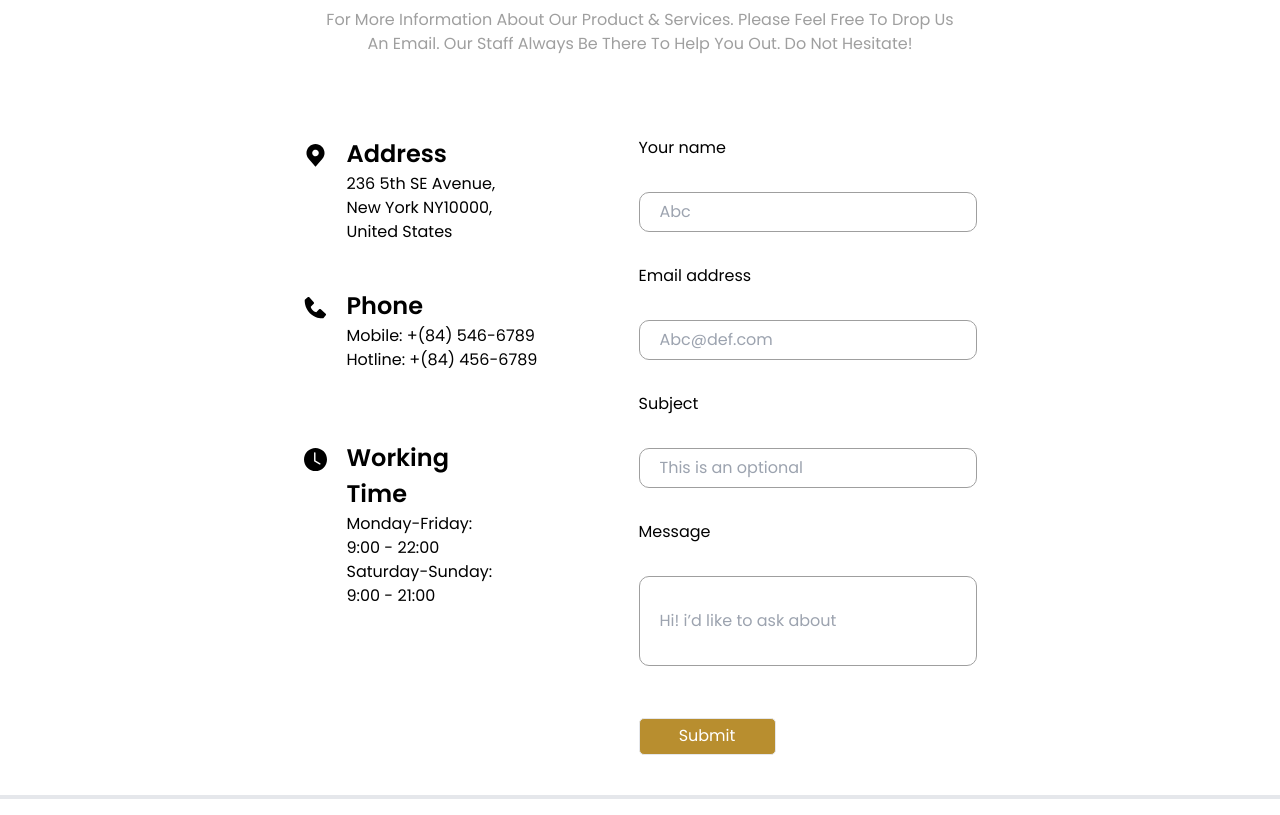
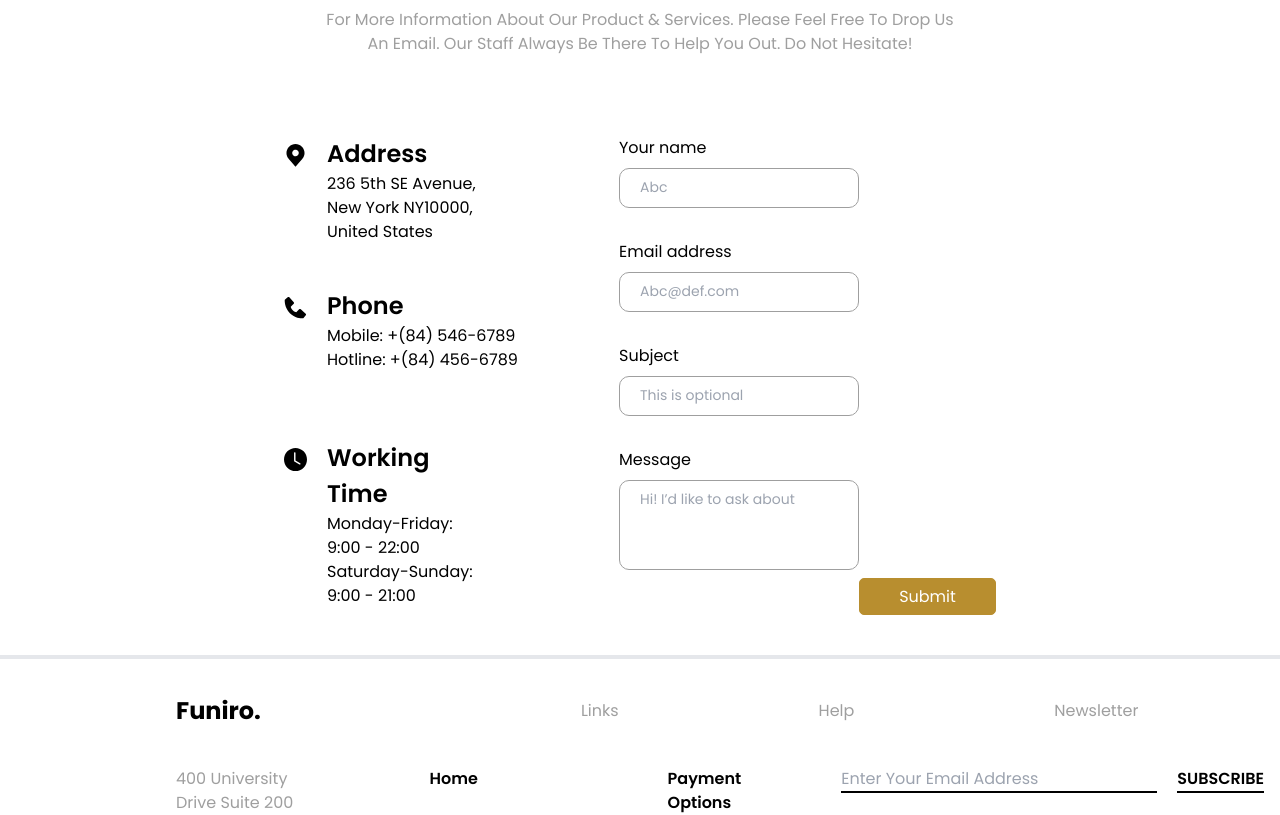
Before and after one commit to caiobrotzki/furniro, a React (Vite) app: page /contact in a window 1280 px wide. Shown: the part 440-1255 px from the top of the page. Built offline with nearby package versions, Linux system fonts and the light colour scheme.

Commit message:
fix add new functions

```diff
--- a/package.json
+++ b/package.json
@@ -13,7 +13,8 @@
     "phosphor-react": "^1.4.1",
     "react": "^19.0.0",
     "react-dom": "^19.0.0",
-    "react-router-dom": "^7.2.0"
+    "react-router-dom": "^7.2.0",
+    "sonner": "^2.0.5"
   },
   "devDependencies": {
     "@eslint/js": "^9.21.0",
--- a/src/App.tsx
+++ b/src/App.tsx
@@ -24,27 +24,34 @@ interface Produto {
 function AppContent() {
   const [cartItems, setCartItems] = useState<Produto[]>([]);
   const location = useLocation();
+
   const handleAddToCart = (produto: Produto) => {
     setCartItems((prevItems) => [...prevItems, produto]);
     console.log("Produto adicionado ao carrinho:", produto);
   };
+
+  // Função para remover item pelo índice
+  const handleRemoveItem = (index: number) => {
+    setCartItems((prevItems) => prevItems.filter((_, i) => i !== index));
+  };
+
   const hideNavBar =
-    location.pathname === "/" || location.pathname === "/createAcount";
+    location.pathname === "/l" || location.pathname === "/createAcount";
 
   return (
     <div>
-      {!hideNavBar && <NavBar cartItems={cartItems} />}
+      {!hideNavBar && (
+        <NavBar
+          cartItems={cartItems}
+          onRemoveItem={handleRemoveItem} // Passa a função aqui
+        />
+      )}
+
       <Routes>
-        <Route path="/" element={<Login />} />
+        <Route path="/l" element={<Login />} />
         <Route path="/createAcount" element={<CreateAcount />} />
-        <Route
-          path="/home"
-          element={<Home handleAddToCart={handleAddToCart} />}
-        />
-        <Route
-          path="/shop"
-          element={<Shop handleAddToCart={handleAddToCart} />}
-        />
+        <Route path="/" element={<Home />} />
+        <Route path="/shop" element={<Shop handleAddToCart={handleAddToCart} />} />
         <Route path="/about" element={<About />} />
         <Route path="/contact" element={<Contact />} />
       </Routes>
--- a/src/components/Button.tsx
+++ b/src/components/Button.tsx
@@ -1,18 +1,20 @@
 import React from "react";
 
-interface Buttonpropprops {
+interface ButtonPropProps {
   title: string;
   className: string;
   onClick?: () => void;
+  type?: "button" | "submit" | "reset"; // <- Adicionamos o tipo aqui
 }
 
-const ButtonProp: React.FC<Buttonpropprops> = ({
+const ButtonProp: React.FC<ButtonPropProps> = ({
   title,
   className,
   onClick,
+  type = "button", // <- Valor padrão
 }) => {
   return (
-    <button className={className} onClick={onClick}>
+    <button className={className} onClick={onClick} type={type}>
       {title}
     </button>
   );
--- a/src/components/NavBar.tsx
+++ b/src/components/NavBar.tsx
@@ -16,16 +16,17 @@ interface Produto {
 
 interface NavBarProps {
   cartItems: Produto[];
+  onRemoveItem: (index: number) => void; // Recebe a função de remover
 }
 
-function NavBar({ cartItems }: NavBarProps) {
+function NavBar({ cartItems, onRemoveItem }: NavBarProps) {
   const [cartPopupOpen, setCartPopupOpen] = useState(false);
 
   const abrirCartPopup = () => setCartPopupOpen(true);
   const fecharCartPopup = () => setCartPopupOpen(false);
 
   return (
-    <div className="w-full pt-6 pb-6 flex justify-between items-center px-20 fixed z-50 bg-white">
+    <div className="w-full pt-6 pb-6 flex justify-between items-center px-20 fixed z-40 bg-white">
       <div className="flex items-center gap-2">
         <img src={logo} alt="logo" className="w-[50px] h-[32px]" />
         <h1 className="text-black text-[34px] font-bold">Furniro</h1>
@@ -77,7 +78,11 @@ function NavBar({ cartItems }: NavBarProps) {
             onClick={abrirCartPopup}
           />
           {cartPopupOpen && (
-            <ShoppingCart cartItems={cartItems} onClose={fecharCartPopup} />
+            <ShoppingCart
+              cartItems={cartItems}
+              onClose={fecharCartPopup}
+              onRemoveItem={onRemoveItem} // PASSA PARA O POPUP A FUNÇÃO
+            />
           )}
         </div>
       </div>
--- a/src/pages/Contact.tsx
+++ b/src/pages/Contact.tsx
@@ -2,11 +2,27 @@ import Fundo from "./contact/components/fundo";
 import Content from "./contact/components/content";
 import Inputs from "./contact/components/inputs";
 import Footer from "../components/footer";
+import { useState } from "react";
 
 function Contact() {
+  const [showSuccess, setShowSuccess] = useState(false);
+
+  const handleFormSuccess = () => {
+    setShowSuccess(true);
+    setTimeout(() => setShowSuccess(false), 3000);
+  };
+
   return (
-    <div className="bg-[#FFFFF] min-h-screen">
+    <div className="bg-[#FFFFF] min-h-screen relative">
+      {/* Mensagem fixa no topo da tela */}
+      {showSuccess && (
+        <div className="fixed top-[100px] left-1/2 transform -translate-x-1/2 w-[320px] bg-green-500 text-white px-6 py-4 rounded-lg text-center shadow-lg z-[9999]">
+          Sua mensagem foi enviada!
+        </div>
+      )}
+
       <Fundo />
+
       <div className="max-w-6xl mx-auto px-4">
         <div className="mt-5 flex flex-col items-center animate-fade-in">
           <h1 className="text-center font-bold text-3xl md:text-4xl drop-shadow">
@@ -29,11 +45,14 @@ function Contact() {
             className="w-full md:w-auto flex justify-center animate-fade-in"
             style={{ animationDelay: "0.2s", animationFillMode: "both" }}
           >
-            <Inputs />
+            {/* Passa a função de sucesso como prop */}
+            <Inputs onSuccess={handleFormSuccess} />
           </div>
         </div>
       </div>
+
       <Footer />
+
       <style>
         {`
           .animate-fade-in {
--- a/src/pages/contact/components/inputs.tsx
+++ b/src/pages/contact/components/inputs.tsx
@@ -1,47 +1,91 @@
+import React, { useState } from "react";
 import Form from "../../../components/form";
 import ButtonProp from "../../../components/Button";
 
-function inputs() {
+interface InputsProps {
+  onSuccess?: () => void;
+}
+
+function Inputs({ onSuccess }: InputsProps) {
+  const [formData, setFormData] = useState({
+    name: "",
+    email: "",
+    subject: "",
+    message: "",
+  });
+
+  const handleChange = (
+    e: React.ChangeEvent<HTMLInputElement | HTMLTextAreaElement>
+  ) => {
+    setFormData({
+      ...formData,
+      [e.target.name]: e.target.value,
+    });
+  };
+
+  const handleSubmit = (e: React.FormEvent<HTMLFormElement>) => {
+    e.preventDefault();
+
+    // Chama a função para mostrar mensagem no topo
+    if (onSuccess) {
+      onSuccess();
+    }
+
+    setFormData({
+      name: "",
+      email: "",
+      subject: "",
+      message: "",
+    });
+  };
+
   return (
-    <div>
-      <h2 className="mb-8 text-[16px]"> Your name</h2>
+    <form onSubmit={handleSubmit}>
+      <h2 className="mb-2 text-[16px]">Your name</h2>
       <Form
         type="text"
-        name="text"
-        className="w-[240pxx] h-[40px] border border-[#9F9F9F] rounded-[10px] text-sl pl-5 mb-8 text-[16px]"
+        name="name"
+        value={formData.name}
+        onChange={handleChange}
+        className="w-[240px] h-[40px] border border-[#9F9F9F] rounded-[10px] text-sm pl-5 mb-8 text-[16px]"
         placeholder="Abc"
         required
       />
-      <h2 className="mb-8 text-[16px]"> Email address</h2>
+      <h2 className="mb-2 text-[16px]">Email address</h2>
       <Form
         type="email"
-        name="text"
-        className="w-[240pxx] h-[40px] border border-[#9F9F9F] rounded-[10px] text-sl pl-5 mb-8 text-[16px]"
+        name="email"
+        value={formData.email}
+        onChange={handleChange}
+        className="w-[240px] h-[40px] border border-[#9F9F9F] rounded-[10px] text-sm pl-5 mb-8 text-[16px]"
         placeholder="Abc@def.com"
         required
       />
-      <h2 className="mb-8 text-[16px]"> Subject</h2>
+      <h2 className="mb-2 text-[16px]">Subject</h2>
       <Form
         type="text"
-        name="text"
-        className="w-[240pxx] h-[40px] border border-[#9F9F9F] rounded-[10px] text-sl pl-5 mb-8 text-[16px]"
-        placeholder="This is an optional"
-        required
+        name="subject"
+        value={formData.subject}
+        onChange={handleChange}
+        className="w-[240px] h-[40px] border border-[#9F9F9F] rounded-[10px] text-sm pl-5 mb-8 text-[16px]"
+        placeholder="This is optional"
       />
-      <h2 className="mb-8 text-[16px]"> Message</h2>
-      <Form
-        type="text"
-        name="text"
-        className="w-[240pxx] h-[90px] border border-[#9F9F9F] rounded-[10px] text-sl pl-5 mb-8 text-[16px]"
-        placeholder="Hi! i’d like to ask about"
+      <h2 className="mb-2 text-[16px]">Message</h2>
+      <textarea
+        name="message"
+        value={formData.message}
+        onChange={handleChange}
+        className="w-[240px] h-[90px] border border-[#9F9F9F] rounded-[10px] text-sm pl-5 pt-2 mb-8 text-[16px] resize-none"
+        placeholder="Hi! I’d like to ask about"
         required
       />
       <ButtonProp
         title="Submit"
-        className="mt-5 w-[137px] h-[37.5px] bg-[#B88E2F] text-white border border-[B88E2F] rounded-[5px] "
+        type="submit"
+        className="mt-5 w-[137px] h-[37.5px] bg-[#B88E2F] text-white border border-[#B88E2F] rounded-[5px]"
       />
-    </div>
+    </form>
   );
 }
 
-export default inputs;
+export default Inputs;
--- a/src/pages/shop/components/card.tsx
+++ b/src/pages/shop/components/card.tsx
@@ -1,4 +1,5 @@
 import React, { useState } from "react";
+
 interface Produto {
   img: string;
   titulo: string;
@@ -12,14 +13,11 @@ interface CardProps {
 }
 
 const Card: React.FC<CardProps> = ({ produto, addToCart }) => {
-  const [hovered, setHovered] = useState<boolean>(false);
-  const [showPopup, setShowPopup] = useState<boolean>(false);
+  const [hovered, setHovered] = useState(false);
 
   const handleAddToCart = () => {
     if (addToCart) {
       addToCart(produto);
-      setShowPopup(true);
-      setTimeout(() => setShowPopup(false), 2000); // Fecha após 2 segundos
     } else {
       console.log("No addToCart function provided");
     }
@@ -27,12 +25,6 @@ const Card: React.FC<CardProps> = ({ produto, addToCart }) => {
 
   return (
     <div className="relative flex flex-col items-center">
-      {/* Popup customizado */}
-      {showPopup && (
-        <div className="fixed top-8 left-1/2 transform -translate-x-1/2 bg-green-500 text-white px-6 py-3 rounded shadow-lg z-50 transition-all">
-          O seu item foi adicionado ao carrinho de compras
-        </div>
-      )}
       <div
         className="relative w-full"
         onMouseEnter={() => setHovered(true)}
```
Also changed, not shown: src/components/popup-nav.tsx (+40 -8 lines), src/pages/home.tsx (+16 -17 lines), src/pages/shop.tsx (+45 -20 lines), 1 other file (tests, documents, lock files or other folders).
